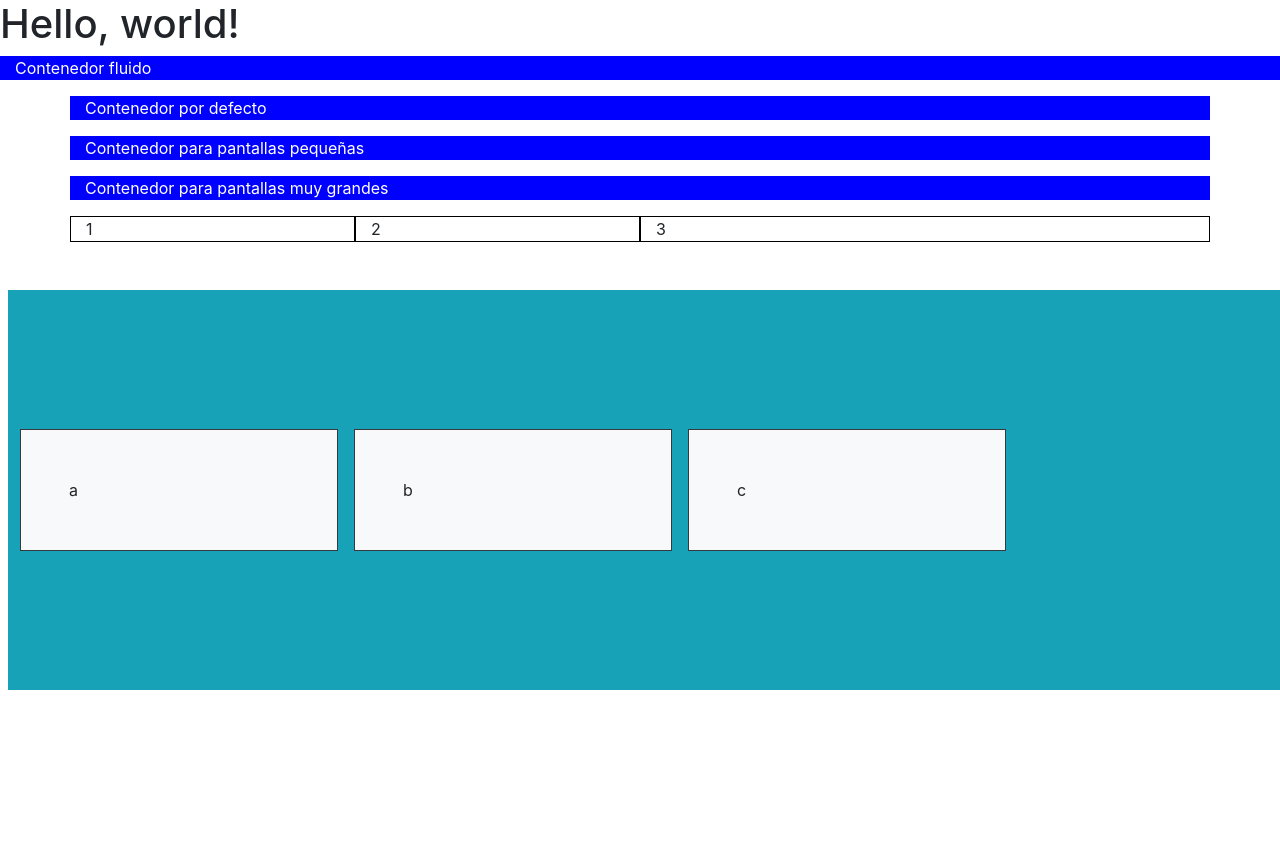
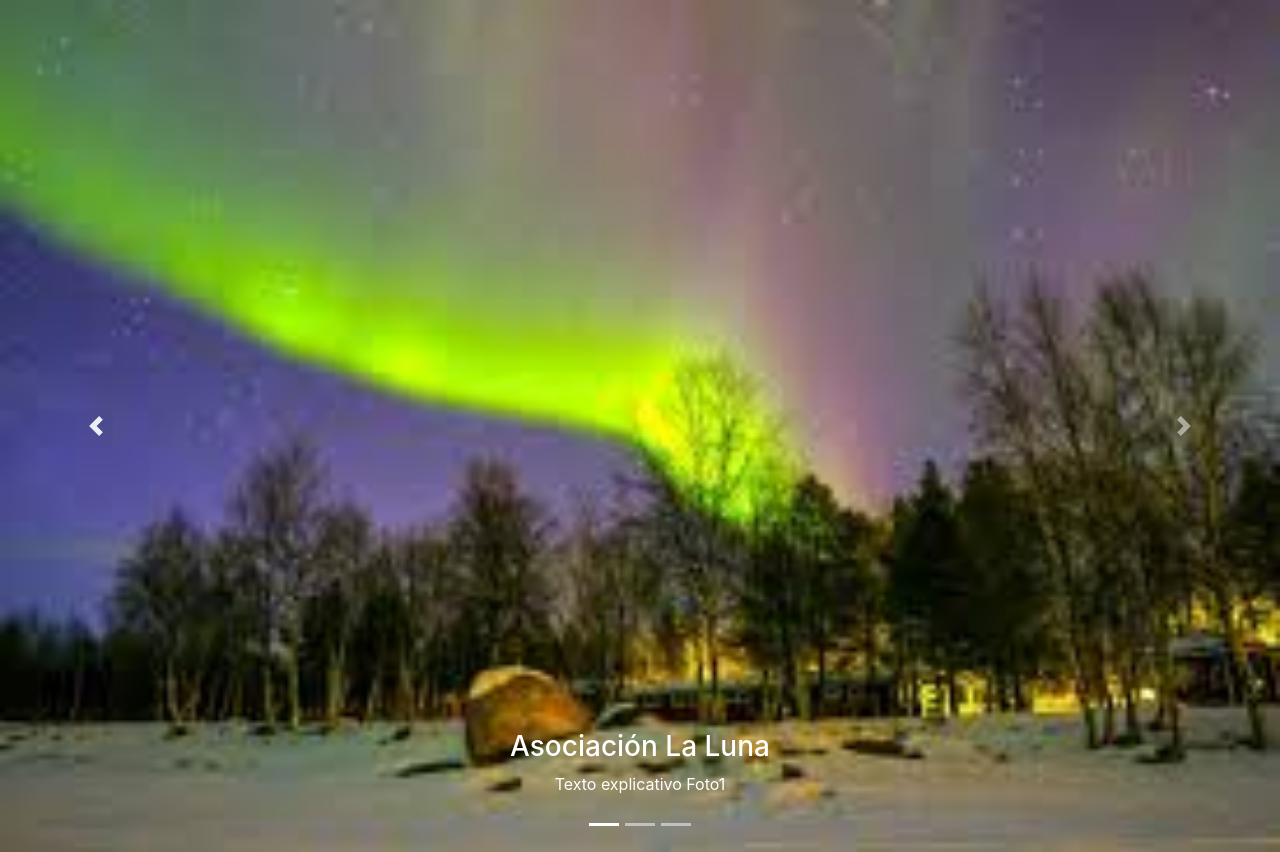
Before and after one commit to SaraSat/Bootstrap5, a plain HTML site: page index.html in a window 1280 px wide. Before the commit the page ends 800 px from the top, so only its background shows below. Drawn offline with nearby package versions, Linux system fonts and the light colour scheme.

Commit message:
Slide hecho, probando tamaño de fotos

```diff
--- a/index.html
+++ b/index.html
@@ -8,46 +8,52 @@
     <!-- Bootstrap CSS -->
     <link rel="stylesheet" href="css/bootstrap.min.css">
     <style>
-        .fondo{background: blue; color: white;}
-        .borde{border:1px #000 solid}
+      body{
+        background-color: gray;
+      }
     </style>
     <title>Hello, world!</title>
   </head>
   <body>
-    <h1>Hello, world!</h1>
-    <!--Contenedor fluido-->
-    <div class="container-fluid fondo">
-        <p>Contenedor fluido</p>
-    </div>
-    <!--contenedores layout para distintos tamaños de pantalla-->
-    <div class="container fondo">
-      <p>Contenedor por defecto</p>
-    </div>
-    <div class="container-sm fondo">
-      <p>Contenedor para pantallas pequeñas</p>
-    </div>
-    <div class="container-xl fondo">
-      <p>Contenedor para pantallas muy grandes</p>
-    </div>
-    <!-- Grid 12 columnas -->
-    <div class="container">
-        <div class="row">
-            <div class="col-xl borde">1</div>
-            <div class="col-xl borde">2</div>
-            <div class="col-xl-6 borde">3</div>
+    <!--Slideshow-->
+    <div class="carousel slide" data-ride="carousel" id="carousel">
+      <ol class="carousel-indicators">
+        <li  data-target=#carousel data-slide-to="0" class="active"></li>
+        <li data-target=#carousel data-slide-to="1"></li>
+        <li  data-target=#carousel data-slide-to="2"></li>
+      </ol>
+      <div class="carousel-inner" role="listbox">
+        <div class="carousel-item active" data-interval=10000>
+          <img class="d-block w-100  img-fluid" src="IMAGENES/paisaje1.jpg" alt="First slice">
+          <div class="carousel-caption d-none d-md-block">
+            <h3>Asociación La Luna</h3>
+            <p>Texto explicativo Foto1 </p>
+          </div>
         </div>
-    </div>
-    <p></p>
-    <div class="d-flex align-items-center
-    bg-info  p-1 m-2 mt-5 w-100" style="height: 400px;">
-      <div class="p-5 m-2 bg-light border border-dark w-25">a
-      </div>
-      <div class="p-5 m-2 bg-light border border-dark w-25">b
-      </div>
-      <div class="p-5 m-2 bg-light border border-dark w-25">c
+        <div class="carousel-item" data-interval=20000>
+          <img class="d-block w-100  img-fluid" src="IMAGENES/paisaje2.jpg" alt="Second slide">
+          <div class="carousel-caption d-none d-md-block">
+            <h3>Asociación La Luna</h3>
+            <p>Texto explicativo Foto2 </p>
+          </div>
+        </div>
+        <div class="carousel-item">
+          <img class="d-block w-100  img-fluid" src="IMAGENES/paisaje3.jpg" alt="Third slice">
+          <div class="carousel-caption d-none d-md-block">
+            <h3>Asociación La Luna</h3>
+            <p>Texto explicativo Foto3 </p>
+          </div>
+        </div>
+        <a href="#carousel" class="carousel-control-prev" role="button" data-slide="prev">
+          <span class="carousel-control-prev-icon" aria-hidden="true"></span>
+          <span class="sr-only">Previous</span>
+        </a>
+        <a class="carousel-control-next" href="#carousel" role="button" data-slide="next">
+          <span class="carousel-control-next-icon" aria-hidden="true"></span>
+          <span class="sr-only" >Next</span>
+        </a>
       </div>
     </div>
-
     <!-- Optional JavaScript -->
     <!-- jQuery first, then Popper.js, then Bootstrap JS -->
     <script src="https://code.jquery.com/jquery-3.4.1.slim.min.js"
```
Also changed, not shown: IMAGENES/Luna.png (added), IMAGENES/LunaM.png (added), IMAGENES/LunaS.png (added), IMAGENES/LunaXS.png (added), IMAGENES/bank.png (added), IMAGENES/facebook.PNG (added), IMAGENES/google.PNG (added), IMAGENES/insta.PNG (added), IMAGENES/paisaje1.jpg (added), IMAGENES/paisaje1.png (added), IMAGENES/paisaje2.jpg (added), IMAGENES/paisaje3.jpg (added), IMAGENES/user.png (added), IMAGENES/whatapp.PNG (added).
